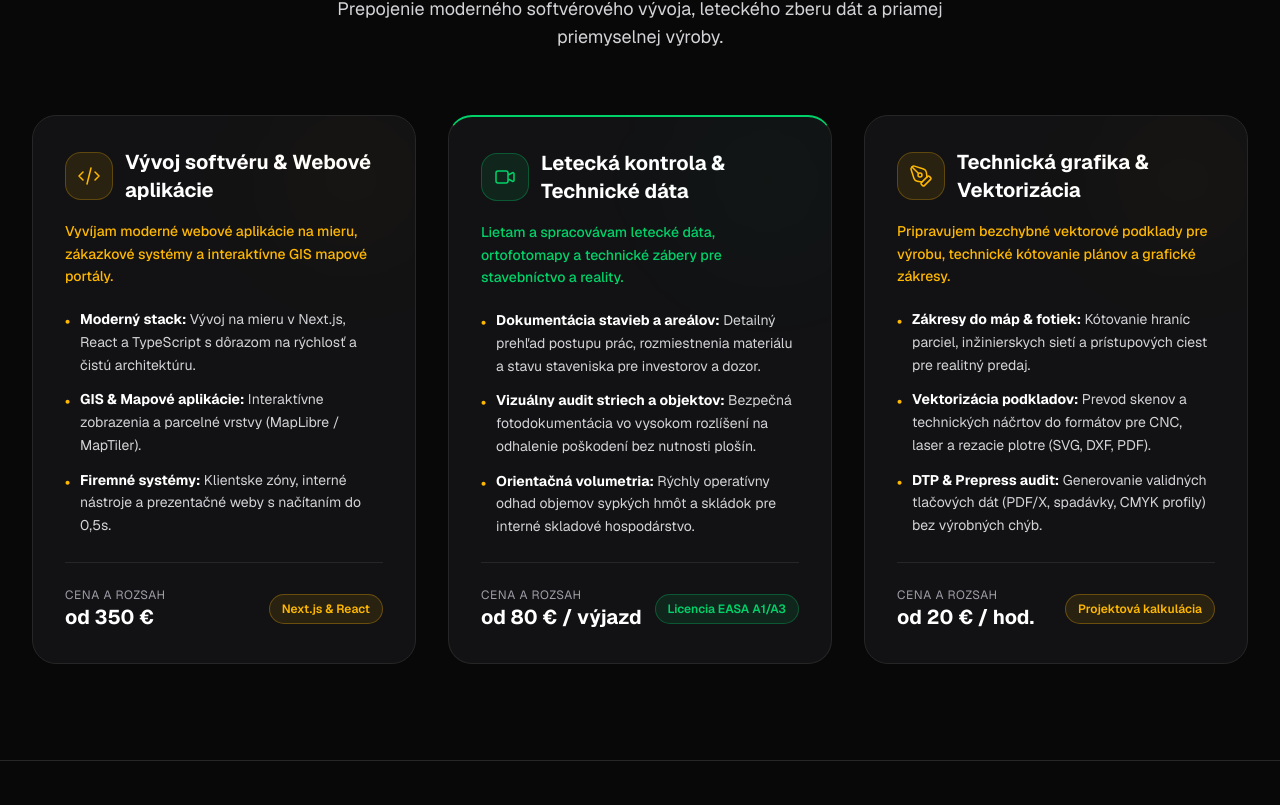
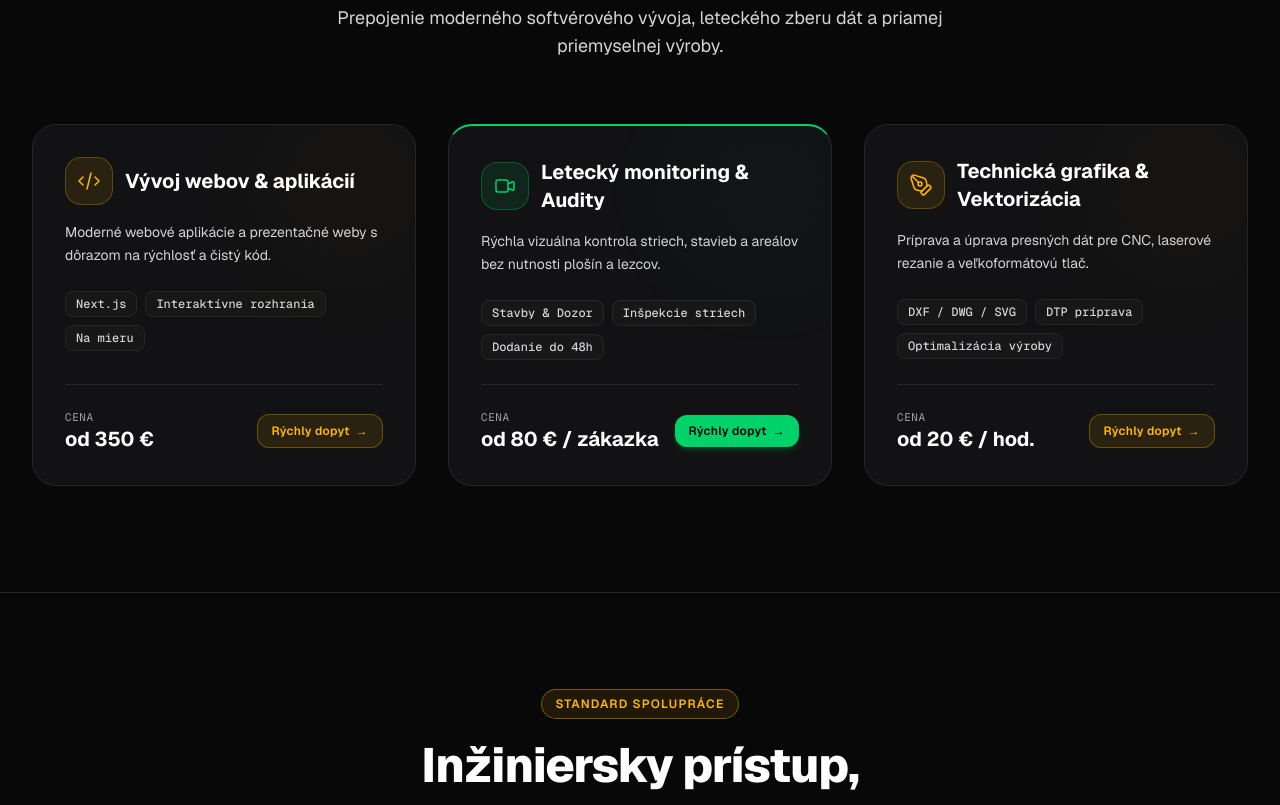
Before and after one commit to Patrik-Barcaj/ElysioTech, a Next.js app: page / in a window 1280 px wide. Shown: the part 1212-2017 px from the top of the page. Built offline with nearby package versions, Linux system fonts and the light colour scheme.

Commit message:
refactor(services): streamline service cards copy and offload technical details to FAQ

```diff
--- a/src/components/Services.tsx
+++ b/src/components/Services.tsx
@@ -23,7 +23,7 @@ export default function Services() { // export Services component
                 {/* 3 Pillars Grid */}
                 <div className="grid grid-cols-1 lg:grid-cols-3 gap-8 max-w-7xl mx-auto items-stretch">
 
-                    {/* Pillar 1: Vývoj softvéru & Webové aplikácie */}
+                    {/* Pillar 1: Vývoj webov & aplikácií */}
                     <ScrollReveal delay={0.1} className="h-full">
                         <div className="h-full bg-[#121214] border border-neutral-800 rounded-3xl p-8 hover:border-neutral-700 hover:shadow-2xl transition-all duration-300 flex flex-col justify-between group relative overflow-hidden">
                             <div className="absolute top-0 right-0 w-32 h-32 bg-[#FFB800]/5 rounded-full blur-3xl group-hover:bg-[#FFB800]/10 transition-colors"></div>
@@ -33,41 +33,44 @@ export default function Services() { // export Services component
                                         <svg className="w-6 h-6 text-[#FFB800]" fill="none" stroke="currentColor" viewBox="0 0 24 24"><path strokeLinecap="round" strokeLinejoin="round" strokeWidth="1.5" d="M10 20l4-16m4 4l4 4-4 4M6 16l-4-4 4-4"></path></svg>
                                     </div>
                                     <h3 className="text-xl font-display font-bold text-white group-hover:text-[#FFB800] transition-colors">
-                                        Vývoj softvéru & Webové aplikácie
+                                        Vývoj webov & aplikácií
                                     </h3>
                                 </div>
-                                <p className="text-xs sm:text-sm font-medium text-[#FFB800] mb-5 leading-relaxed">
-                                    Vyvíjam moderné webové aplikácie na mieru, zákazkové systémy a interaktívne GIS mapové portály.
+                                <p className="text-zinc-300 text-sm leading-relaxed mb-6">
+                                    Moderné webové aplikácie a prezentačné weby s dôrazom na rýchlosť a čistý kód.
                                 </p>
-                                <ul className="text-zinc-300 text-sm leading-relaxed space-y-3 mb-6">
-                                    <li className="flex items-start gap-2.5">
-                                        <span className="text-[#FFB800] font-bold mt-0.5">•</span>
-                                        <span><strong className="text-white">Moderný stack:</strong> Vývoj na mieru v Next.js, React a TypeScript s dôrazom na rýchlosť a čistú architektúru.</span>
-                                    </li>
-                                    <li className="flex items-start gap-2.5">
-                                        <span className="text-[#FFB800] font-bold mt-0.5">•</span>
-                                        <span><strong className="text-white">GIS & Mapové aplikácie:</strong> Interaktívne zobrazenia a parcelné vrstvy (MapLibre / MapTiler).</span>
-                                    </li>
-                                    <li className="flex items-start gap-2.5">
-                                        <span className="text-[#FFB800] font-bold mt-0.5">•</span>
-                                        <span><strong className="text-white">Firemné systémy:</strong> Klientske zóny, interné nástroje a prezentačné weby s načítaním do 0,5s.</span>
-                                    </li>
-                                </ul>
+                                <div className="flex flex-wrap gap-2 mb-6">
+                                    <span className="px-2.5 py-1 rounded-lg text-xs font-mono font-medium bg-neutral-900 border border-neutral-800 text-zinc-300">
+                                        Next.js
+                                    </span>
+                                    <span className="px-2.5 py-1 rounded-lg text-xs font-mono font-medium bg-neutral-900 border border-neutral-800 text-zinc-300">
+                                        Interaktívne rozhrania
+                                    </span>
+                                    <span className="px-2.5 py-1 rounded-lg text-xs font-mono font-medium bg-neutral-900 border border-neutral-800 text-zinc-300">
+                                        Na mieru
+                                    </span>
+                                </div>
                             </div>
 
-                            <div className="pt-6 border-t border-neutral-800 flex items-center justify-between mt-auto">
+                            <div className="pt-6 border-t border-neutral-800 flex items-center justify-between gap-3 mt-auto">
                                 <div>
-                                    <span className="text-xs text-zinc-400 block uppercase tracking-wider">Cena a rozsah</span>
+                                    <span className="text-[11px] text-zinc-400 block uppercase tracking-wider font-mono">Cena</span>
                                     <span className="text-xl font-display font-bold text-white">od 350 €</span>
                                 </div>
-                                <span className="px-3 py-1.5 rounded-full text-xs font-semibold bg-[#FFB800]/10 text-[#FFB800] border border-[#FFB800]/30">
-                                    Next.js & React
-                                </span>
+                                <a
+                                    href="https://wa.me/421903406402?text=Dobry%20den,%20mam%20zaujem%20o%20vyvoj%20webu%20alebo%20aplikacie..."
+                                    target="_blank"
+                                    rel="noopener noreferrer"
+                                    className="px-3.5 py-2 rounded-xl text-xs font-semibold bg-[#FFB800]/10 hover:bg-[#FFB800]/20 text-[#FFB800] border border-[#FFB800]/30 transition-all font-display tracking-wide flex items-center gap-1.5"
+                                >
+                                    <span>Rýchly dopyt</span>
+                                    <span>→</span>
+                                </a>
                             </div>
                         </div>
                     </ScrollReveal>
 
-                    {/* Pillar 2: Letecká vizualizácia & Zber dát (Green Accent) */}
+                    {/* Pillar 2: Letecký monitoring & Audity (Green Accent) */}
                     <ScrollReveal delay={0.2} className="h-full">
                         <div className="h-full bg-[#121214] border border-neutral-800 border-t-2 border-t-[#00D26A] rounded-3xl p-8 hover:border-[#00D26A]/50 hover:shadow-[0_0_30px_rgba(0,210,106,0.15)] transition-all duration-300 flex flex-col justify-between group relative overflow-hidden">
                             <div className="absolute top-0 right-0 w-32 h-32 bg-[#00D26A]/5 rounded-full blur-3xl group-hover:bg-[#00D26A]/10 transition-colors"></div>
@@ -77,36 +80,39 @@ export default function Services() { // export Services component
                                         <svg className="w-6 h-6 text-[#00D26A]" fill="none" stroke="currentColor" viewBox="0 0 24 24"><path strokeLinecap="round" strokeLinejoin="round" strokeWidth="1.5" d="M15 10l4.553-2.276A1 1 0 0121 8.618v6.764a1 1 0 01-1.447.894L15 14M5 18h8a2 2 0 002-2V8a2 2 0 00-2-2H5a2 2 0 00-2 2v8a2 2 0 002 2z"></path></svg>
                                     </div>
                                     <h3 className="text-xl font-display font-bold text-white group-hover:text-[#00D26A] transition-colors">
-                                        Letecká kontrola & Technické dáta
+                                        Letecký monitoring & Audity
                                     </h3>
                                 </div>
-                                <p className="text-xs sm:text-sm font-medium text-[#00D26A] mb-5 leading-relaxed">
-                                    Lietam a spracovávam letecké dáta, ortofotomapy a technické zábery pre stavebníctvo a reality.
+                                <p className="text-zinc-300 text-sm leading-relaxed mb-6">
+                                    Rýchla vizuálna kontrola striech, stavieb a areálov bez nutnosti plošín a lezcov.
                                 </p>
-                                <ul className="text-zinc-300 text-sm leading-relaxed space-y-3 mb-6">
-                                    <li className="flex items-start gap-2.5">
-                                        <span className="text-[#FFB800] font-bold mt-0.5">•</span>
-                                        <span><strong className="text-white">Dokumentácia stavieb a areálov:</strong> Detailný prehľad postupu prác, rozmiestnenia materiálu a stavu staveniska pre investorov a dozor.</span>
-                                    </li>
-                                    <li className="flex items-start gap-2.5">
-                                        <span className="text-[#FFB800] font-bold mt-0.5">•</span>
-                                        <span><strong className="text-white">Vizuálny audit striech a objektov:</strong> Bezpečná fotodokumentácia vo vysokom rozlíšení na odhalenie poškodení bez nutnosti plošín.</span>
-                                    </li>
-                                    <li className="flex items-start gap-2.5">
-                                        <span className="text-[#FFB800] font-bold mt-0.5">•</span>
-                                        <span><strong className="text-white">Orientačná volumetria:</strong> Rýchly operatívny odhad objemov sypkých hmôt a skládok pre interné skladové hospodárstvo.</span>
-                                    </li>
-                                </ul>
+                                <div className="flex flex-wrap gap-2 mb-6">
+                                    <span className="px-2.5 py-1 rounded-lg text-xs font-mono font-medium bg-neutral-900 border border-neutral-800 text-zinc-300">
+                                        Stavby & Dozor
+                                    </span>
+                                    <span className="px-2.5 py-1 rounded-lg text-xs font-mono font-medium bg-neutral-900 border border-neutral-800 text-zinc-300">
+                                        Inšpekcie striech
+                                    </span>
+                                    <span className="px-2.5 py-1 rounded-lg text-xs font-mono font-medium bg-neutral-900 border border-neutral-800 text-zinc-300">
+                                        Dodanie do 48h
+                                    </span>
+                                </div>
                             </div>
 
-                            <div className="pt-6 border-t border-neutral-800 flex items-center justify-between mt-auto">
+                            <div className="pt-6 border-t border-neutral-800 flex items-center justify-between gap-3 mt-auto">
                                 <div>
-                                    <span className="text-xs text-zinc-400 block uppercase tracking-wider">Cena a rozsah</span>
-                                    <span className="text-xl font-display font-bold text-white">od 80 € / výjazd</span>
+                                    <span className="text-[11px] text-zinc-400 block uppercase tracking-wider font-mono">Cena</span>
+                                    <span className="text-xl font-display font-bold text-white">od 80 € / zákazka</span>
                                 </div>
-                                <span className="px-3 py-1.5 rounded-full text-xs font-semibold bg-[#00D26A]/10 text-[#00D26A] border border-[#00D26A]/30">
-                                    Licencia EASA A1/A3
-                                </span>
+                                <a
+                                    href="https://wa.me/421903406402?text=Dobry%20den,%20mam%20zaujem%20o%20letecky%20monitoring%20alebo%20audit..."
+                                    target="_blank"
+                                    rel="noopener noreferrer"
+                                    className="px-3.5 py-2 rounded-xl text-xs font-semibold bg-[#00D26A] hover:bg-[#00B85C] text-black transition-all font-display tracking-wide font-extrabold flex items-center gap-1.5 shadow-md shadow-[#00D26A]/20"
+                                >
+                                    <span>Rýchly dopyt</span>
+                                    <span>→</span>
+                                </a>
                             </div>
                         </div>
                     </ScrollReveal>
@@ -124,33 +130,36 @@ export default function Services() { // export Services component
                                         Technická grafika & Vektorizácia
                                     </h3>
                                 </div>
-                                <p className="text-xs sm:text-sm font-medium text-[#FFB800] mb-5 leading-relaxed">
-                                    Pripravujem bezchybné vektorové podklady pre výrobu, technické kótovanie plánov a grafické zákresy.
+                                <p className="text-zinc-300 text-sm leading-relaxed mb-6">
+                                    Príprava a úprava presných dát pre CNC, laserové rezanie a veľkoformátovú tlač.
                                 </p>
-                                <ul className="text-zinc-300 text-sm leading-relaxed space-y-3 mb-6">
-                                    <li className="flex items-start gap-2.5">
-                                        <span className="text-[#FFB800] font-bold mt-0.5">•</span>
-                                        <span><strong className="text-white">Zákresy do máp & fotiek:</strong> Kótovanie hraníc parciel, inžinierskych sietí a prístupových ciest pre realitný predaj.</span>
-                                    </li>
-                                    <li className="flex items-start gap-2.5">
-                                        <span className="text-[#FFB800] font-bold mt-0.5">•</span>
-                                        <span><strong className="text-white">Vektorizácia podkladov:</strong> Prevod skenov a technických náčrtov do formátov pre CNC, laser a rezacie plotre (SVG, DXF, PDF).</span>
-                                    </li>
-                                    <li className="flex items-start gap-2.5">
-                                        <span className="text-[#FFB800] font-bold mt-0.5">•</span>
-                                        <span><strong className="text-white">DTP & Prepress audit:</strong> Generovanie validných tlačových dát (PDF/X, spadávky, CMYK profily) bez výrobných chýb.</span>
-                                    </li>
-                                </ul>
+                                <div className="flex flex-wrap gap-2 mb-6">
+                                    <span className="px-2.5 py-1 rounded-lg text-xs font-mono font-medium bg-neutral-900 border border-neutral-800 text-zinc-300">
+                                        DXF / DWG / SVG
+                                    </span>
+                                    <span className="px-2.5 py-1 rounded-lg text-xs font-mono font-medium bg-neutral-900 border border-neutral-800 text-zinc-300">
+                                        DTP príprava
+                                    </span>
+                                    <span className="px-2.5 py-1 rounded-lg text-xs font-mono font-medium bg-neutral-900 border border-neutral-800 text-zinc-300">
+                                        Optimalizácia výroby
+                                    </span>
+                                </div>
                             </div>
 
-                            <div className="pt-6 border-t border-neutral-800 flex items-center justify-between mt-auto">
+                            <div className="pt-6 border-t border-neutral-800 flex items-center justify-between gap-3 mt-auto">
                                 <div>
-                                    <span className="text-xs text-zinc-400 block uppercase tracking-wider">Cena a rozsah</span>
+                                    <span className="text-[11px] text-zinc-400 block uppercase tracking-wider font-mono">Cena</span>
                                     <span className="text-xl font-display font-bold text-white">od 20 € / hod.</span>
                                 </div>
-                                <span className="px-3 py-1.5 rounded-full text-xs font-semibold bg-[#FFB800]/10 text-[#FFB800] border border-[#FFB800]/30">
-                                    Projektová kalkulácia
-                                </span>
+                                <a
+                                    href="https://wa.me/421903406402?text=Dobry%20den,%20mam%20zaujem%20o%20technicku%20grafiku%20alebo%20vektorizaciu..."
+                                    target="_blank"
+                                    rel="noopener noreferrer"
+                                    className="px-3.5 py-2 rounded-xl text-xs font-semibold bg-[#FFB800]/10 hover:bg-[#FFB800]/20 text-[#FFB800] border border-[#FFB800]/30 transition-all font-display tracking-wide flex items-center gap-1.5"
+                                >
+                                    <span>Rýchly dopyt</span>
+                                    <span>→</span>
+                                </a>
                             </div>
                         </div>
                     </ScrollReveal>
```
Also changed, not shown: src/components/FAQ.tsx (+8 -1 lines).
